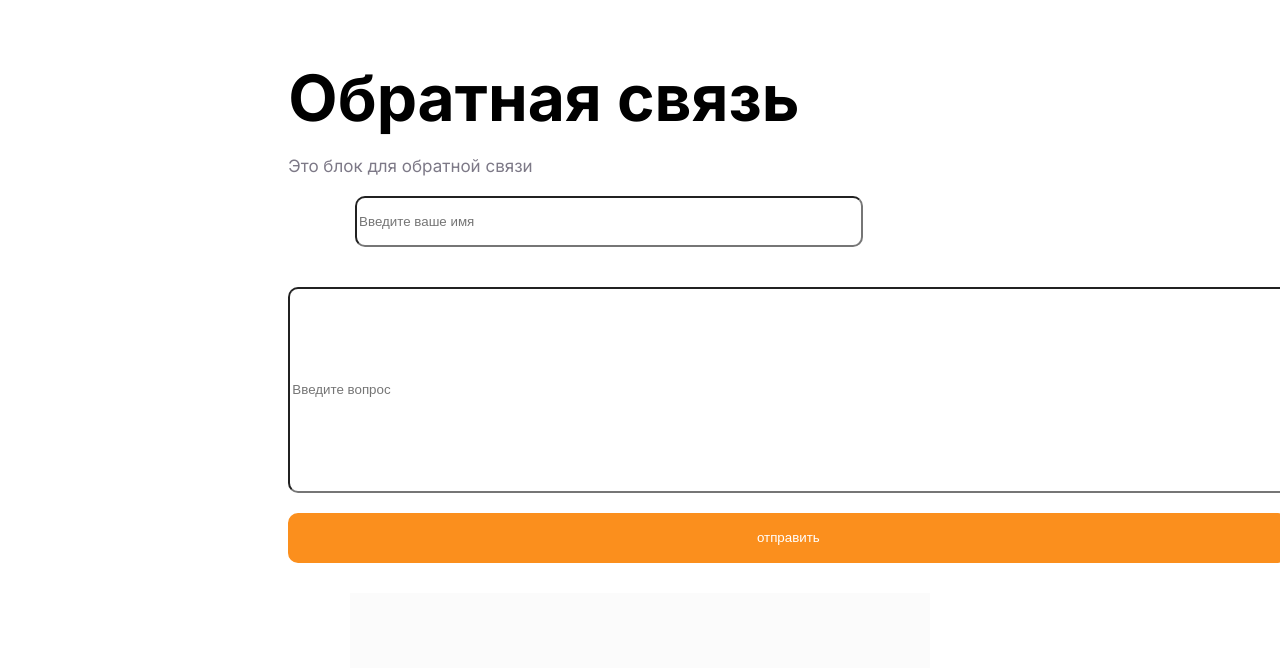
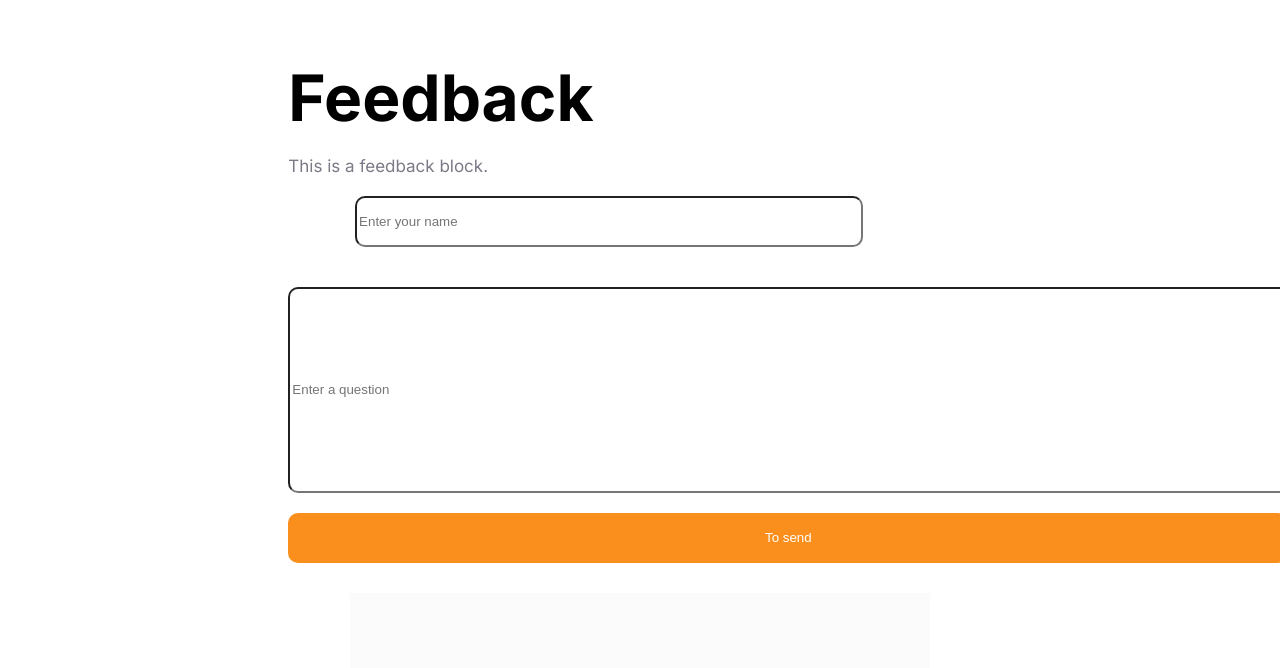
Before and after one commit to igorgunbin88-ux/avtoriz, a plain HTML site: page page/index.html in a window 1280 px wide. Shown: the part 5090-5758 px from the top of the page. Drawn offline with Linux system fonts and the light colour scheme.

Commit message:
Update index.html

```diff
--- a/page/index.html
+++ b/page/index.html
@@ -101,12 +101,12 @@
     <section class="navigation static_section">
       <div class="container">
         <div class="text_1">
-          <h1>Обратная связь </h1>
-              <p>Это блок для обратной связи</p>
+          <h1>Feedback</h1>
+              <p>This is a feedback block.</p>
               <form action="index.html">
-                <center><input type="text" placeholder="Введите ваше имя"></center>
-                <p><input class="inp" type="text" placeholder="Введите вопрос"></p>
-                <input class="button2 inp_btn" type="submit" value="отправить">
+                <center><input type="text" placeholder="Enter your name"></center>
+                <p><input class="inp" type="text" placeholder="Enter a question"></p>
+                <input class="button2 inp_btn" type="submit" value="To send">
               </form>
         </div>
       </div>
```
